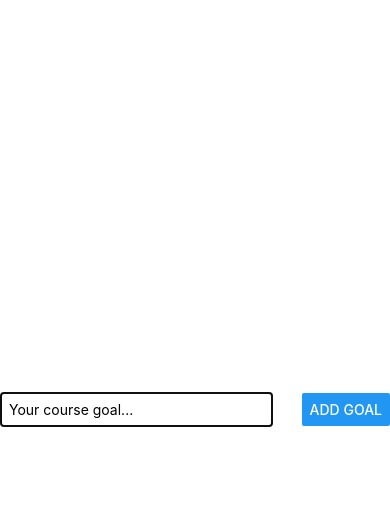
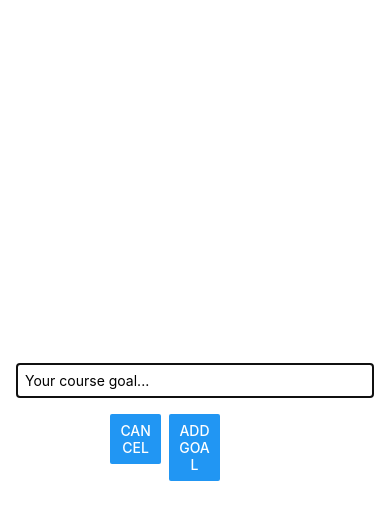
Before and after one commit to Danofu/rn-todo-list, a React Native app: screen / in a window 390 px wide. Both pictures are taken after a click on the button "ADD NEW GOAL". Shown: the top 520 px of the page. Built offline with nearby package versions, Linux system fonts and the light colour scheme.

Commit message:
Make possible to close adding modal

```diff
--- a/App.js
+++ b/App.js
@@ -19,24 +19,27 @@ function App() {
   const [goals, setGoals] = useState([]);
   const [modalIsVisible, setModalIsVisible] = useState(false);
 
+  const endAddGoalHandler = () => setModalIsVisible(false);
+
   const startAddGoalHandler = () => setModalIsVisible(true);
 
-  const addGoalHandler = (goalText) =>
+  const addGoalHandler = (goalText) => {
     setGoals((prevGoals) => [{ id: Math.random().toString(), text: goalText }, ...prevGoals]);
+    endAddGoalHandler();
+  };
 
   const deleteGoalHandler = (goalId) => setGoals((prevGoals) => prevGoals.filter((goal) => goal.id !== goalId));
 
   return (
     <View style={styles.appContainer}>
       <Button color="#5E0ACC" onPress={startAddGoalHandler} title="Add New Goal" />
-      <GoalInput modalIsVisible={modalIsVisible} onAdd={addGoalHandler} />
+      <GoalInput modalIsVisible={modalIsVisible} onAdd={addGoalHandler} onCancel={endAddGoalHandler} />
       <View style={styles.goalsContainer}>
         <FlatList
           alwaysBounceVertical={false}
           data={goals}
           keyExtractor={(item) => item.id}
           renderItem={({ item }) => <GoalItem id={item.id} onDelete={deleteGoalHandler} text={item.text} />}
-          style={{ paddingEnd: 10 }}
         />
       </View>
     </View>
--- a/components/GoalInput.js
+++ b/components/GoalInput.js
@@ -3,25 +3,32 @@ import { Button, Modal, StyleSheet, TextInput, View } from 'react-native';
 import { useState } from 'react';
 
 const styles = StyleSheet.create({
+  buttonContainer: {
+    width: '30%',
+  },
+  buttonsContainer: {
+    flexDirection: 'row',
+    gap: 8,
+    marginTop: 16,
+  },
   inputContainer: {
     alignItems: 'center',
-    borderBottomColor: '#CCC',
-    borderBottomWidth: 1,
+    // borderBottomColor: '#CCC',
+    // borderBottomWidth: 1,
     flex: 1,
-    flexDirection: 'row',
-    justifyContent: 'space-between',
-    marginBottom: 24,
+    justifyContent: 'center',
+    // marginBottom: 24,
+    padding: 16,
   },
   textInput: {
     borderColor: '#CCC',
     borderWidth: 1,
-    marginRight: 8,
     padding: 8,
-    width: '70%',
+    width: '100%',
   },
 });
 
-function GoalInput({ modalIsVisible, onAdd }) {
+function GoalInput({ modalIsVisible, onAdd, onCancel }) {
   const [enteredGoal, setEnteredGoal] = useState('');
 
   const goalInputHandler = (textValue) => setEnteredGoal(textValue);
@@ -40,7 +47,14 @@ function GoalInput({ modalIsVisible, onAdd }) {
           style={styles.textInput}
           value={enteredGoal}
         />
-        <Button onPress={addGoalHandler} title="Add Goal" />
+        <View style={styles.buttonsContainer}>
+          <View style={styles.buttonContainer}>
+            <Button onPress={onCancel} title="Cancel" />
+          </View>
+          <View style={styles.buttonContainer}>
+            <Button onPress={addGoalHandler} title="Add Goal" />
+          </View>
+        </View>
       </View>
     </Modal>
   );
@@ -49,11 +63,13 @@ function GoalInput({ modalIsVisible, onAdd }) {
 GoalInput.propTypes = {
   modalIsVisible: PropTypes.bool,
   onAdd: PropTypes.func,
+  onCancel: PropTypes.func,
 };
 
 GoalInput.defaultProps = {
   modalIsVisible: false,
   onAdd: () => {},
+  onCancel: () => {},
 };
 
 export default GoalInput;
```
